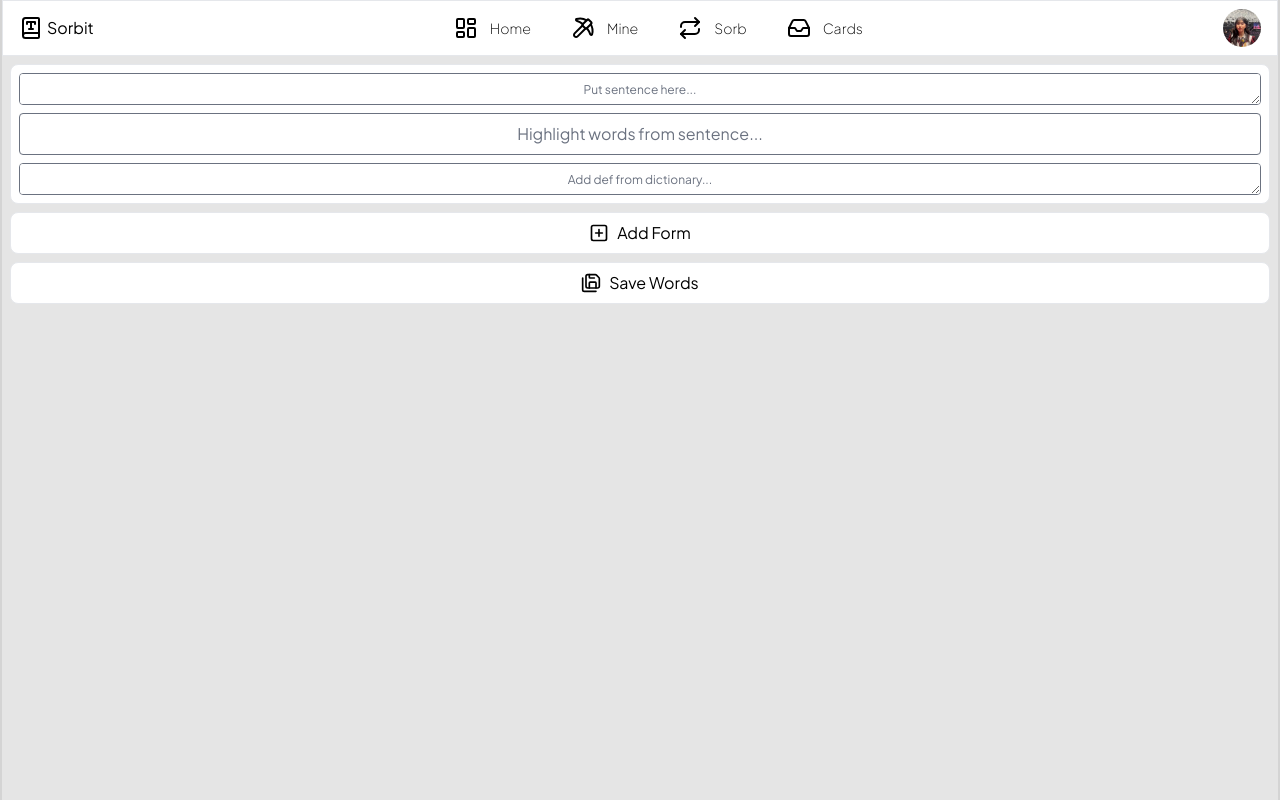
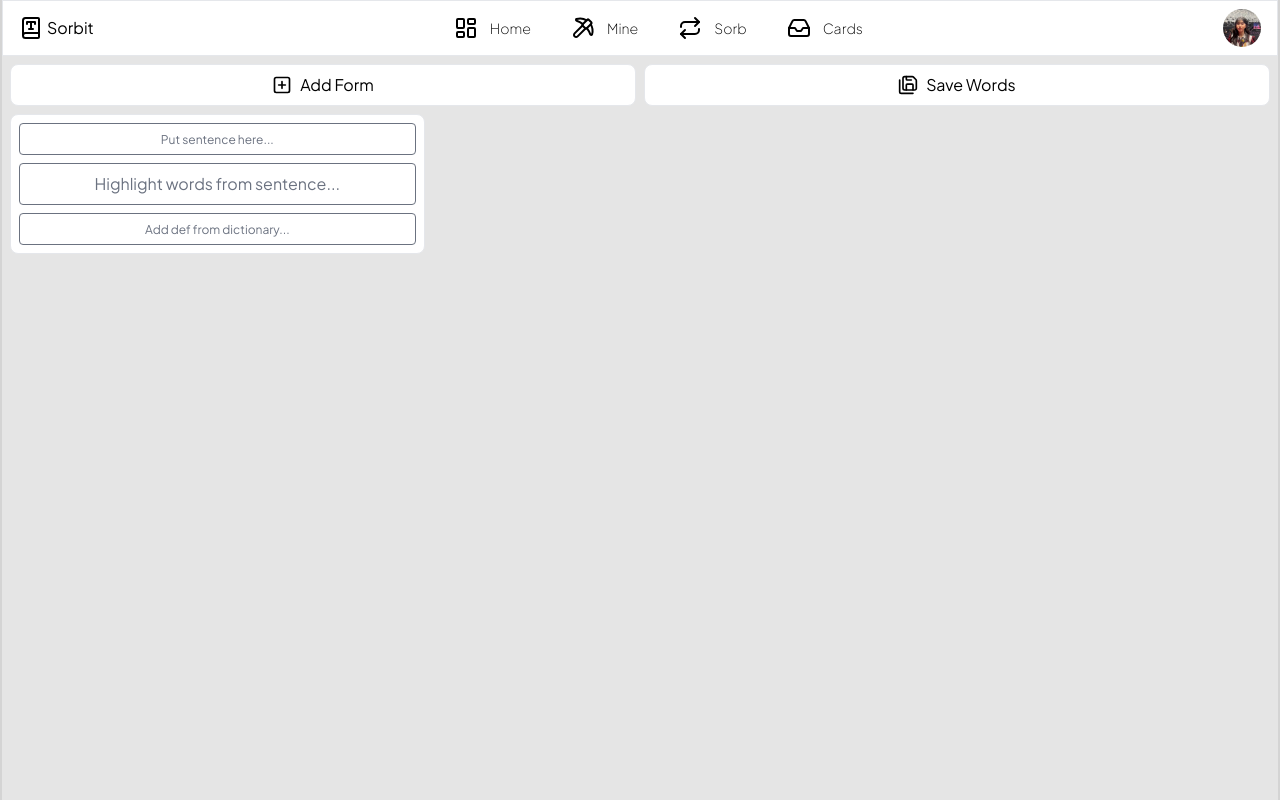
Before and after one commit to najmunda/happal-client, a React (Vite) app: page /mine in a window 1280 px wide. Built offline with nearby package versions, Linux system fonts and the light colour scheme; what pouchdb-browser would draw is missing.

Commit message:
feat(/mine): Add masonry grid on forms
Add masonry
Hide resize & scroll textarea
Lift form data state to Mine

```diff
--- a/src/components/CardForm.jsx
+++ b/src/components/CardForm.jsx
@@ -1,34 +1,32 @@
-import { useState } from "react";
 import { Trash2 } from "lucide-react";
 import TextArea from "./TextArea";
 
-export default function CardForm({ formIndex, cardCount, isError }) {
+export default function CardForm({ form, cardCount, isError, handleFormChange }) {
 
-  const [sentence, setSentence] = useState("");
-  const [target, setTarget] = useState("");
-  const [def, setDef] = useState("");
+  const formIndex = form.index;
+  const {sentence, target, def} = form;
 
   function handleSentenceChange(e) {
     if (e.currentTarget.value == "") {
-      setTarget("");
-      setDef("");
+      handleFormChange({index: formIndex, sentence: e.currentTarget.value, target: "", def: ""});
+    } else {
+      handleFormChange({index: formIndex, sentence: e.currentTarget.value, target, def});
     }
-    setSentence(e.currentTarget.value);
   }
 
   function handleSentenceSelect(e) {
     const substring = e.currentTarget.value.substring(e.target.selectionStart, e.target.selectionEnd);
     if (substring != "") {
-      setTarget(substring);
+      handleFormChange({index: formIndex, sentence, target: substring, def});
     }
   }
 
   function handleDefChange(e) {
-    setDef(e.currentTarget.value);
+    handleFormChange({index: formIndex, sentence, target, def: e.currentTarget.value});
   }
 
   return (
-    <form name={`card_${formIndex}`} data-formindex={formIndex} className={`group p-2 flex flex-col items-center gap-2 bg-white border ${isError ? "border-red-500 border-2" : ""} rounded-lg`}>
+    <form name={`card_${formIndex}`} data-formindex={formIndex} className={`h-fit p-2 flex flex-col items-center gap-2 bg-white border ${isError ? "border-red-500 border-2" : ""} rounded-lg`}>
       <TextArea
         type="text"
         name={`sentence`}
@@ -61,7 +59,7 @@
         required
       ></TextArea>
       {cardCount != 1 ?
-        <div className="hidden justify-evenly text-xs group-hover:flex">
+        <div className="flex justify-evenly text-xs">
           {cardCount != 1 ? <button type="button" value="delete" className="flex gap-1"><Trash2 size={15} /> Delete</button> : <></>}
         </div> : <></>
       }
--- a/src/components/TextArea.jsx
+++ b/src/components/TextArea.jsx
@@ -1,6 +1,6 @@
 import { useEffect, useRef } from "react";
 
-export default function TextArea(props) {
+export default function TextArea({ className, ...props}) {
 
   const textAreaRef = useRef();
 
@@ -10,6 +10,6 @@
   });
 
   return (
-    <textarea {...props} ref={textAreaRef}></textarea>
+    <textarea className={`overflow-hidden resize-none ${className ?? ""}`} {...props} ref={textAreaRef}></textarea>
   );
 }
--- a/src/index.css
+++ b/src/index.css
@@ -13,4 +13,20 @@
     scrollbar-color: var(--secondary-color) transparent;
     scrollbar-width: thin;
   }
+
+  :root {
+    --column: 1;
+  }
+
+  @media (min-width:768px) {
+    :root {
+      --column: 2;
+    }
+  }
+
+  @media (min-width:1024px) {
+    :root {
+      --column: 3;
+    }
+  }
 }
--- a/src/routes/mine.jsx
+++ b/src/routes/mine.jsx
@@ -4,6 +4,7 @@
 import CardForm from "../components/CardForm"
 import { addCards } from "../db";
 import Loading from "../components/Loading";
+import { createEmptyForm } from "../utils";
 
 export async function action({ request }) {
   const requestJson = await request.json();
@@ -29,13 +30,24 @@
 
   const formContainerRef = useRef()
   const [randomNum, setRandomNum] = useState(Math.floor(Math.random() * 10));
-  const [formIndexes, setFormIndexes] = useState([1]);
+  const [forms, setForms] = useState([createEmptyForm(1)]);
   const { success, errors } = useActionData() || {};
   const submit = useSubmit();
   const navigation = useNavigation();
 
+  function handleFormChange(changedForm) {
+    setForms(prevForms => {
+      return prevForms.map(prevForm => {
+        return prevForm.index == changedForm.index ? changedForm  : prevForm
+      })
+    });
+  }
+
   function handleAddButton() {
-    setFormIndexes(prevFormIndexes => [...prevFormIndexes, prevFormIndexes.at(-1) + 1]);
+    setForms(prevFormIndexes => {
+      const {index} = prevFormIndexes.at(-1)
+      return [...prevFormIndexes, createEmptyForm(index + 1)]
+    });
   }
 
   function handleSubmitButton() {
@@ -47,16 +59,40 @@
   function handleCardsButtons(e) {
     if (e.target.tagName == "BUTTON") {
       const deletedFormIndex = e.target.parentElement.parentElement.dataset.formindex;
-      setFormIndexes(prevFormIndexes => prevFormIndexes.filter(formIndex => formIndex != deletedFormIndex));
+      setForms(prevFormIndexes => prevFormIndexes.filter(({index}) => index != deletedFormIndex));
     }
   }
 
   useEffect(() => {
     if (success) {
-      setFormIndexes([1]);
+      setForms([createEmptyForm(1)]);
       setRandomNum(Math.floor(Math.random() * 10));
     }
   }, [success]);
+
+  // Masonry
+  const [windowWidth, setWindowWidth] = useState(window.innerWidth);
+  const root = document.querySelector(':root');
+  const style = window.getComputedStyle(root);
+  const column = Number.parseInt(style.getPropertyValue('--column'));
+
+  function resizeWindowHandler() {
+    setWindowWidth(window.innerWidth);
+  }
+
+  useEffect(() => {
+    window.addEventListener('resize', resizeWindowHandler);
+    return () => {
+      window.removeEventListener('resize', resizeWindowHandler);
+    };
+  }, [])
+
+  const formsMasonry = forms
+    .reduce((array, form, index) => {
+      index = index < column ? index : index % column;
+      array[index] = [...array[index], form];
+      return array
+    }, (new Array(column)).fill([]))
 
   return success ? (
     <main className="flex-1 p-2 flex flex-col gap-2">
@@ -64,23 +100,30 @@
       <Navigate to={"/mine"} />
     </main>
   ) : (
-    <main ref={formContainerRef} className="flex-1 p-2 flex flex-col gap-2">
+    <main ref={formContainerRef} className="flex-1 pb-2 px-2 flex flex-col">
       {navigation.state === "submitting" || navigation.state === "loading" ? (
         <Loading className='flex-1 flex flex-col justify-center items-center' />
       ) : (
         <>
-          <section onClick={handleCardsButtons} className="flex flex-col gap-2">
-            {formIndexes.map(formIndex =>
-              <CardForm
-                key={`${randomNum}${formIndex}`}
-                formIndex={formIndex}
-                cardCount={formIndexes.length}
-                isError={errors ? errors.includes(`card_${formIndex}`) : false}
-              />
-            )}
+          <section className="py-2 flex gap-2 sticky top-14 bg-neutral-200">
+            <button onClick={handleAddButton} className="p-2 flex-1 flex items-center justify-center gap-2 bg-white border rounded-lg"><SquarePlus size={20} />Add Form</button>
+            <button onClick={handleSubmitButton} className="p-2 flex-1 flex items-center justify-center gap-2 bg-white border rounded-lg"><SaveAll size={20} />Save Words</button>
           </section>
-          <button onClick={handleAddButton} className="p-2 flex items-center justify-center gap-2 bg-white border rounded-lg"><SquarePlus size={20} />Add Form</button>
-          <button onClick={handleSubmitButton} className="p-2 flex items-center justify-center gap-2 bg-white border rounded-lg"><SaveAll size={20} />Save Words</button>
+          <section onClick={handleCardsButtons} className="grid grid-cols-1 md:grid-cols-2 lg:grid-cols-3 gap-2">
+            {formsMasonry.map((column, index) => (
+              <div key={index} className="flex flex-col gap-2 relative">
+                {column.map(form =>
+                  <CardForm
+                    key={`${randomNum}${form.index}`}
+                    form={form}
+                    cardCount={forms.length}
+                    isError={errors ? errors.includes(`card_${form.index}`) : false}
+                    handleFormChange={handleFormChange}
+                  />
+                )}
+              </div>
+            ))}
+          </section>
         </>
       )}
     </main>
--- a/src/utils.js
+++ b/src/utils.js
@@ -1,3 +1,12 @@
+export function createEmptyForm(formIndex) {
+  return {
+    index: formIndex,
+    sentence: "",
+    target: "",
+    def: "",
+  };
+}
+
 export function formatDate(dateISOString) {
   const date = new Date(dateISOString);
   return `${date.getDate()}/${date.getMonth() + 1}/${date.getFullYear()}`;
```
